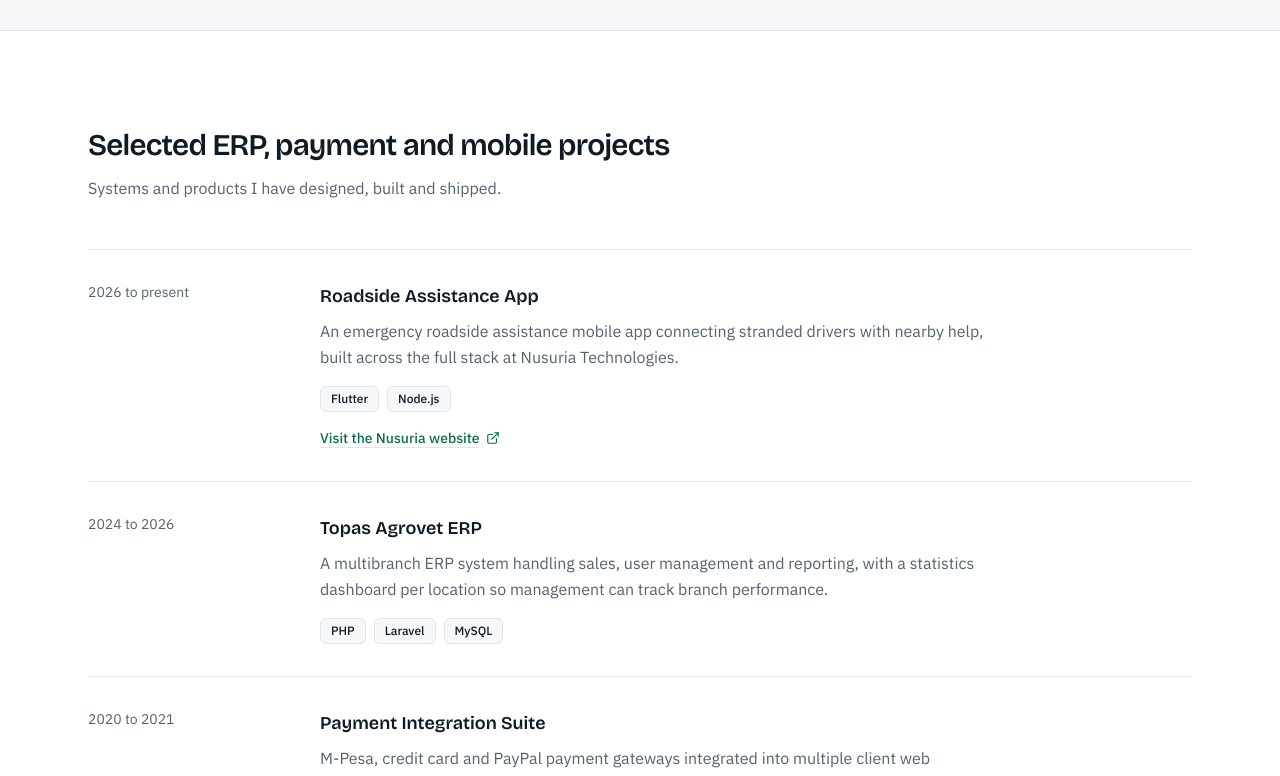
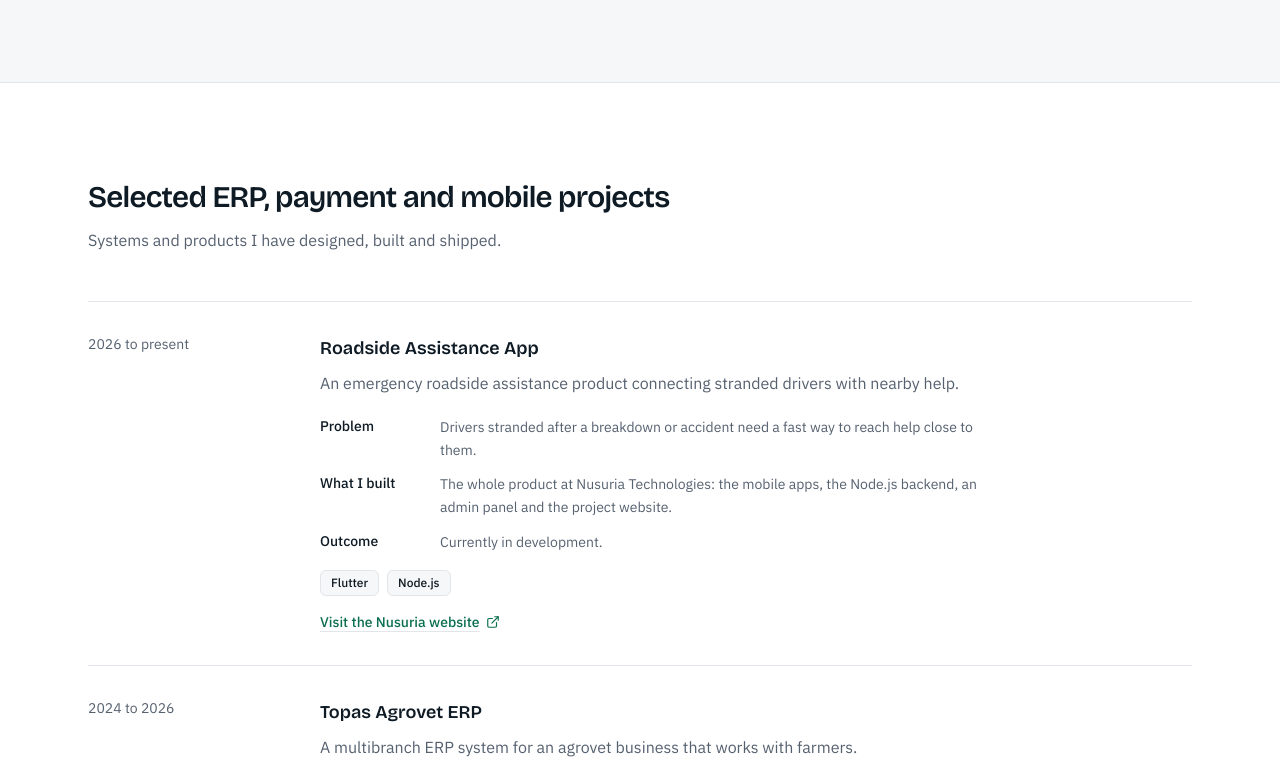
Before and after one commit to jameskaruri/portfolio, a Next.js app: page / in a window 1280 px wide. Shown: the part 2000-2776 px from the top of the page. Built offline with nearby package versions, Linux system fonts and the light colour scheme.

Commit message:
Add project case studies

```diff
--- a/src/app/page.tsx
+++ b/src/app/page.tsx
@@ -37,7 +37,7 @@
     org: "Topas Agrovet",
     period: "2024 to 2026",
     description:
-      "Developed a multibranch ERP covering sales, user management, reporting and branch-level statistics, giving management visibility across every location.",
+      "Developed a multibranch ERP that replaced Excel spreadsheets across two branches, covering sales, user management, reporting, stock tracking, farmer balances and branch-level statistics.",
   },
   {
     role: "System Administrator",
@@ -51,7 +51,7 @@
     org: "Global Desarts Media",
     period: "2020 to 2021",
     description:
-      "Integrated M-Pesa, credit card and PayPal payment APIs into client software. Built new systems from scratch, modified existing ones, and trained new developers joining the team.",
+      "Integrated M-Pesa Daraja STK Push, credit card and PayPal payments into more than ten client systems, several of them live with real customers. Built new systems from scratch, modified existing ones, and trained new developers joining the team.",
   },
   {
     role: "Computer Lab Technician",
@@ -66,30 +66,45 @@
   {
     name: "Roadside Assistance App",
     period: "2026 to present",
-    description:
-      "An emergency roadside assistance mobile app connecting stranded drivers with nearby help, built across the full stack at Nusuria Technologies.",
+    summary: "An emergency roadside assistance product connecting stranded drivers with nearby help.",
+    problem: "Drivers stranded after a breakdown or accident need a fast way to reach help close to them.",
+    built:
+      "The whole product at Nusuria Technologies: the mobile apps, the Node.js backend, an admin panel and the project website.",
+    outcome: "Currently in development.",
     stack: ["Flutter", "Node.js"],
     link: { label: "Visit the Nusuria website", href: "https://nusuria.com/" },
   },
   {
     name: "Topas Agrovet ERP",
     period: "2024 to 2026",
-    description:
-      "A multibranch ERP system handling sales, user management and reporting, with a statistics dashboard per location so management can track branch performance.",
+    summary: "A multibranch ERP system for an agrovet business that works with farmers.",
+    problem:
+      "Both branches ran on Excel spreadsheets, which made reporting, stock counts and farmer balances slow and hard to track.",
+    built:
+      "A Laravel ERP covering sales, user management, reporting, stock tracking and farmer balances, with a statistics dashboard per branch.",
+    outcome:
+      "Management gets reports without compiling spreadsheets, stock tracking became easy, and the system knows each farmer's balance so it can be deducted from their milk payments. Still in use today.",
     stack: ["PHP", "Laravel", "MySQL"],
   },
   {
     name: "Payment Integration Suite",
     period: "2020 to 2021",
-    description:
-      "M-Pesa, credit card and PayPal payment gateways integrated into multiple client web applications at Global Desarts Media.",
-    stack: ["PHP", "CodeIgniter", "M-Pesa API", "PayPal API"],
+    summary: "Online payments added to more than ten client systems at Global Desarts Media.",
+    problem: "Client businesses needed customers to pay online instead of having payments confirmed by hand.",
+    built:
+      "M-Pesa Daraja STK Push, credit card and PayPal gateways integrated into client web applications built with PHP and CodeIgniter.",
+    outcome: "Live with real customers across more than ten client systems, and still running.",
+    stack: ["PHP", "CodeIgniter", "M-Pesa Daraja API", "PayPal API"],
   },
   {
     name: "Peafowl Tours Website",
     period: "Client project",
-    description: "A client website designed, built and handed off to a live tours business.",
-    stack: ["Web development"],
+    summary: "A website for a tours business, handed off and live.",
+    problem: "A tours business needed an online presence that travellers could find.",
+    built:
+      "Designed and built the website, handed it over to the business, and optimised it for search engines (SEO) so it can be found on Google.",
+    outcome: "Live at peafowltours.com.",
+    stack: ["Web development", "SEO"],
     link: { label: "View the Peafowl Tours website", href: "https://peafowltours.com/" },
   },
 ];
@@ -103,7 +118,7 @@
   {
     title: "Payment integrations",
     description:
-      "M-Pesa, credit card and PayPal gateways connected to web applications, so customers can pay online and the business can reconcile what came in.",
+      "M-Pesa Daraja STK Push, credit card and PayPal gateways connected to web applications, so customers can pay online and the business can see what came in.",
   },
   {
     title: "Mobile app development",
@@ -382,7 +397,19 @@
                   <p className="text-sm tabular-nums text-muted">{p.period}</p>
                   <div>
                     <h3 className="font-display text-lg font-semibold text-ink">{p.name}</h3>
-                    <p className="mt-2 max-w-2xl leading-relaxed text-muted">{p.description}</p>
+                    <p className="mt-2 max-w-2xl leading-relaxed text-muted">{p.summary}</p>
+                    <dl className="mt-5 max-w-2xl space-y-3 text-sm">
+                      {[
+                        { label: "Problem", text: p.problem },
+                        { label: "What I built", text: p.built },
+                        { label: "Outcome", text: p.outcome },
+                      ].map((row) => (
+                        <div key={row.label} className="grid gap-1 sm:grid-cols-[6.5rem_1fr] sm:gap-4">
+                          <dt className="font-medium text-ink">{row.label}</dt>
+                          <dd className="leading-relaxed text-muted">{row.text}</dd>
+                        </div>
+                      ))}
+                    </dl>
                     <ul className="mt-4 flex flex-wrap gap-2" aria-label={`Technologies used in ${p.name}`}>
                       {p.stack.map((t) => (
                         <li key={t} className="rounded-md border border-line bg-paper px-2.5 py-1 text-xs font-medium text-ink">
```
